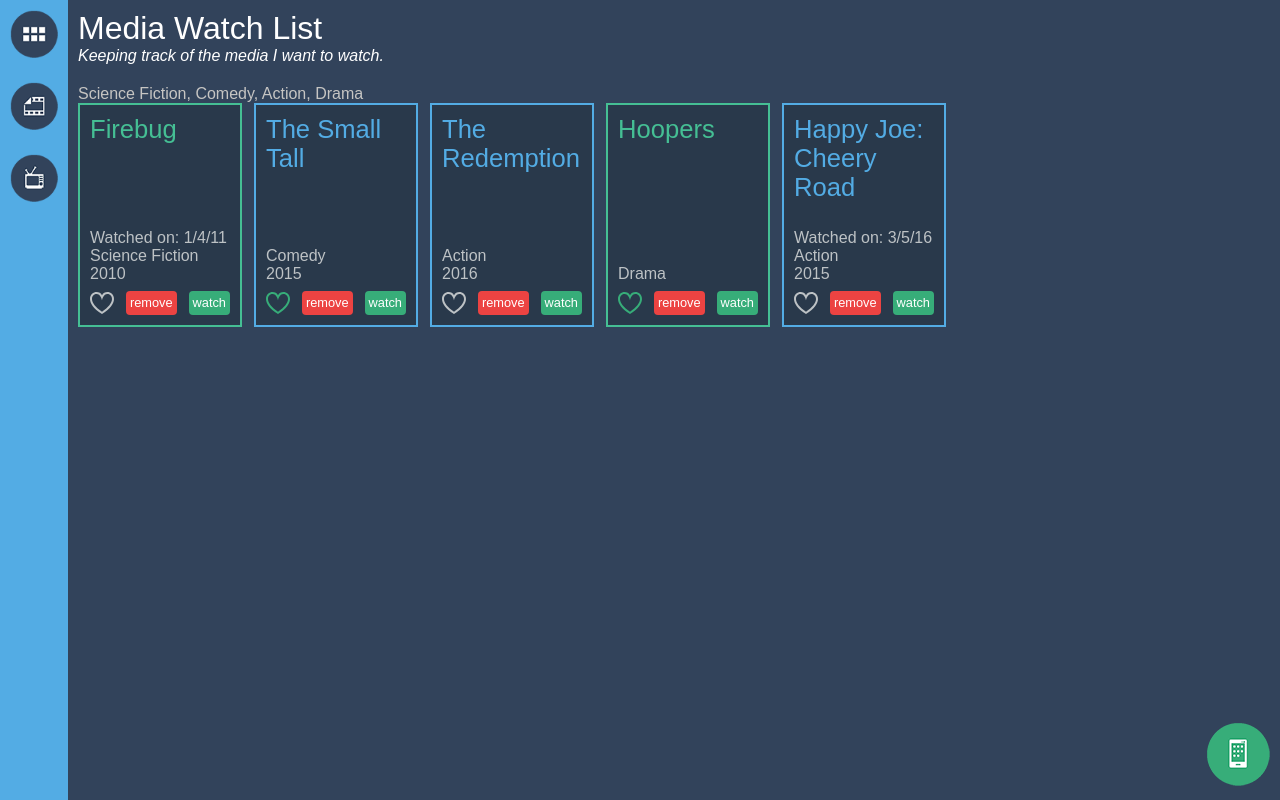
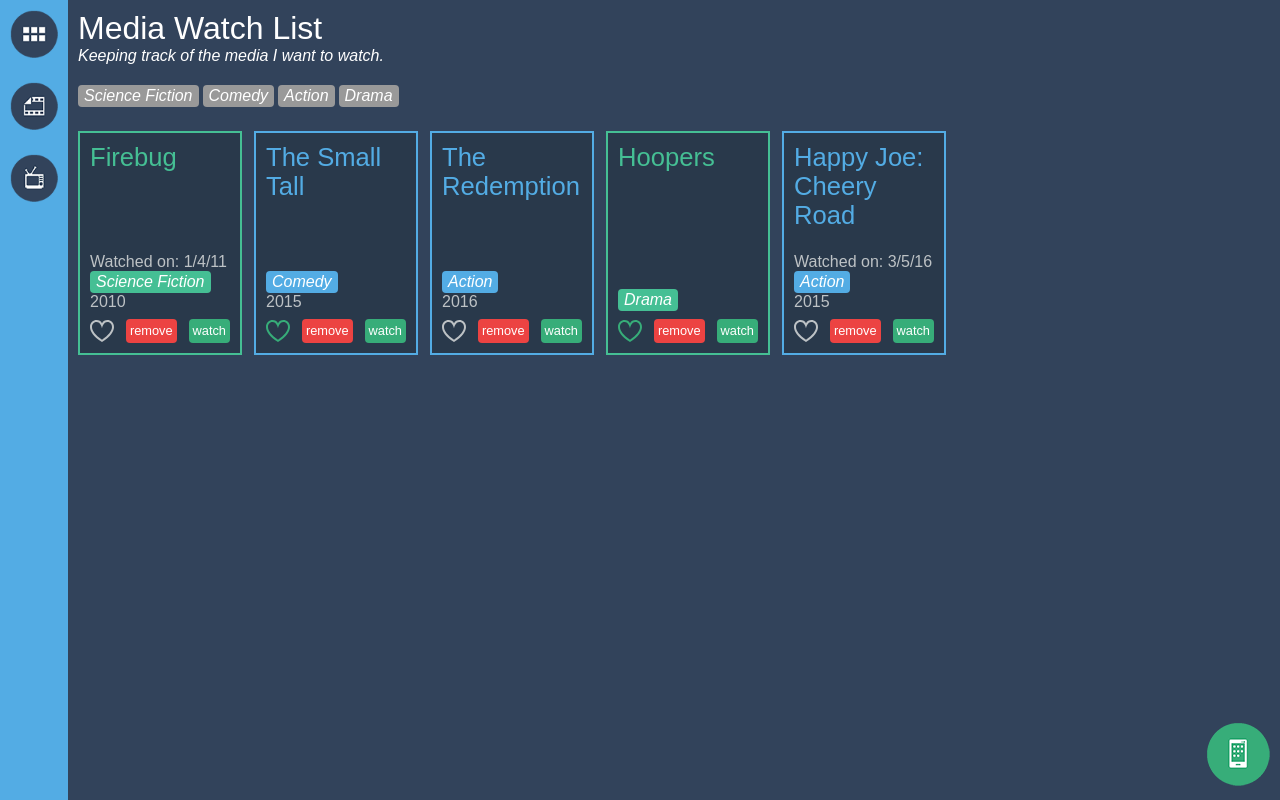
Before and after one commit to laubjkri/angular-essential-training, an Angular app: page /all in a window 1280 px wide. Built offline with nearby package versions, Linux system fonts and the light colour scheme.

Commit message:
Course done

```diff
--- a/src/app/app.component.ts
+++ b/src/app/app.component.ts
@@ -19,18 +19,4 @@ import { Component } from "@angular/core";
   styleUrls: ["./app.component.css"]
 
 })
-export class AppComponent{
-  firstMediaItem = {
-    id: 1,
-    name: "Firebug",
-    medium: "Series",
-    category: "Science Fiction",
-    year: 2010,
-    watchedOn: 1294166565384,
-    isFavorite: false
-  }
-
-  onMediaItemDelete(mediaItem: any) {
-
-  }
-}
+export class AppComponent { }
--- a/src/app/app.module.ts
+++ b/src/app/app.module.ts
@@ -12,6 +12,7 @@ import { lookupListToken, lookupLists } from "./providers";
 import { HttpClientModule, HttpXhrBackend } from "@angular/common/http";
 import { MockXHRBackend } from "./mock-xhr-backend";
 import { routing } from "./app.routing";
+import { CategoryListComponent } from "./category-list.component";
 
 @NgModule({
   imports: [
@@ -24,6 +25,7 @@ import { routing } from "./app.routing";
     AppComponent,
     MediaItemComponent,
     MediaItemListComponent,
+    CategoryListComponent,
     FavoriteDirective,
     CategoryListPipe,
   ],
--- /dev/null
+++ b/src/app/category-list.component.ts
@@ -0,0 +1,37 @@
+import { Component, Input } from "@angular/core";
+
+@Component({
+  selector: "mw-category-list",
+  template: `
+    <span class="label" *ngFor="let category of categories">
+      {{ category }}
+    </span>
+  `,
+  styles: [
+    `
+      /* The :host can be used to apply styling to the component itself */
+      :host {
+        display: block;
+        margin-bottom: 20px;
+      }
+
+      :host-context(.medium-movies) span {
+        background-color: #53ace4;
+      }
+
+      :host-context(.medium-series) span {
+        background-color: #45bf94;
+      }
+
+      span {
+        display: inline-block;
+        margin-right: 4px;
+        margin-bottom: 4px;
+      }
+
+    `
+  ]
+})
+export class CategoryListComponent {
+  @Input() categories: string[] = [];
+}
--- a/src/app/category-list.pipe.ts
+++ b/src/app/category-list.pipe.ts
@@ -11,6 +11,7 @@ export class CategoryListPipe implements PipeTransform {
           categories.push(mediaItem.category);
         }
       });
-    return categories.join(', ');
+    // return categories.join(', ');
+    return categories;
   }
 }
--- a/src/app/media-item-list.component.html
+++ b/src/app/media-item-list.component.html
@@ -13,7 +13,11 @@
   [ngClass]="{'medium-movies':medium === 'Movies', 'medium-series':medium === 'Series'}"
 >
   <h2>{{medium}}</h2>
-  <div *ngIf="mediaItems">{{ mediaItems | categoryList }}</div>
+  <!-- <div *ngIf="mediaItems">{{ mediaItems | categoryList }}</div>   -->
+  <mw-category-list
+    *ngIf="mediaItems"
+    [categories]="mediaItems | categoryList">
+  </mw-category-list>
 </header>
 
 <section>
--- a/src/app/media-item.component.html
+++ b/src/app/media-item.component.html
@@ -2,7 +2,7 @@
 <ng-template [ngIf]="mediaItem.watchedOn">
   <div>Watched on: {{ mediaItem.watchedOn | date: "shortDate" }}</div>
 </ng-template>
-<div>{{ mediaItem.category }}</div>
+<div class="label">{{ mediaItem.category }}</div>
 <div>{{ mediaItem.year }}</div>
 <div class="tools">
   <svg
--- a/src/styles.css
+++ b/src/styles.css
@@ -27,3 +27,12 @@ body {
   height: 100vh;
   font-family: Arial, Helvetica, sans-serif;
 }
+
+.label {
+  background-color: #999999;
+  color: #ffffff;
+  border-radius: 4px;
+  padding: 2px 6px;
+  font-style: italic;
+  width: max-content;
+}
```
